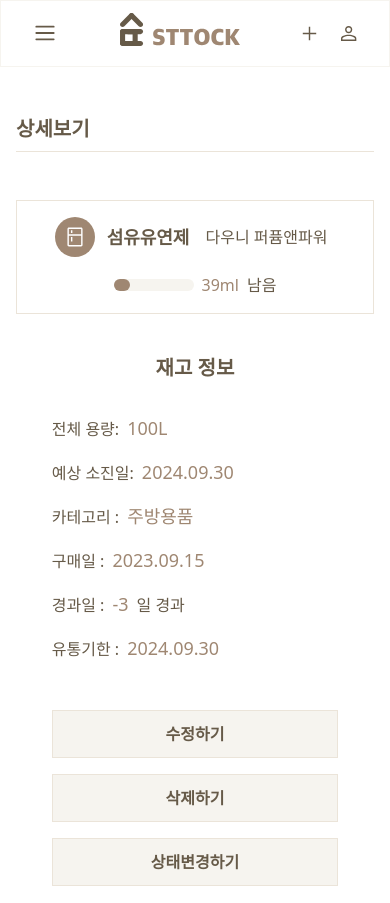
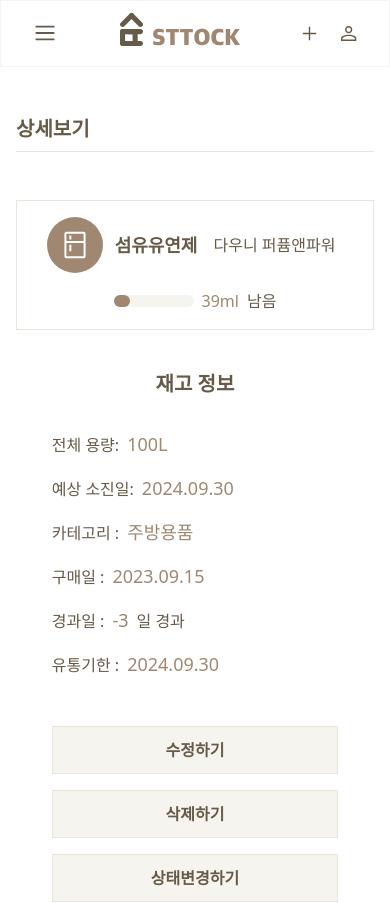
Before and after one commit to Team-Sttock/FE, a Next.js app: page /detail in a window 390 px wide. Shown: the top 903 px of the page. Built offline with nearby package versions, Linux system fonts and the light colour scheme.

Commit message:
feat : 반응형 선택자 classnames로 정렬

```diff
--- a/pages/detail.tsx
+++ b/pages/detail.tsx
@@ -57,12 +57,22 @@ export default function Page() {
           <hr className="relative w-full border-1 border-beige " />
         </div>
 
-        <div className="border border-beige flex sm:flex-row flex-col items-center justify-around m-auto w-full max-w-3xl md:py-6 sm:px-0 px-4 py-4 min-w-fit-content">
-          <div className="relative flex flex-row justify-center items-center m-auto mb-4 sm:mb-0">
+        <div
+          className={classNames(
+            'flex flex-col items-center justify-around w-full max-w-3xl min-w-fit-content border border-beige m-auto px-4 py-4 ',
+            'sm:flex-row sm:py-6 sm:px-0'
+          )}
+        >
+          <div
+            className={classNames(
+              'relative flex flex-row justify-center items-center m-auto mb-4',
+              'sm:mb-0'
+            )}
+          >
             <img
               src="/icons/kitchen-icon.svg"
               alt="icon"
-              className="w-10 h-10 md:w-12 md:h-12 lg:mr-8 mr-3"
+              className={classNames('w-14 h-14  mr-3', 'lg:mr-8')}
             />
             <p className="text-dark-brown text-lg font-bold whitespace-nowrap mr-2">
               {data.name}
@@ -72,21 +82,21 @@ export default function Page() {
             </span>
           </div>
 
-          <div className="relative flex flex-wrap items-center sm:space-x-1 m-auto">
-            <div className="w-20 sm:w-32 md:w-52 h-3 bg-ivory rounded-full mr-2 ">
+          <div className="relative flex flex-wrap items-center m-auto sm:space-x-1">
+            <div className="w-20 h-3 bg-ivory rounded-full mr-2 sm:w-32 md:w-52 ">
               <div className="w-[20%] h-3 bg-light-brown rounded-full"></div>
             </div>
 
-            <span className="text-light-brown  mr-2">{data.remain}</span>
+            <span className="text-light-brown mr-2">{data.remain}</span>
             <p className="text-dark-brown">남음</p>
           </div>
         </div>
 
         <div className="flex justify-center w-[80%] mt-10 mb-8 flex-col sm:flex-row sm:mb-10">
-          <h3 className="text-dark-brown md:text-base text-xl font-bold mb-8 text-center sm:mr-10">
+          <h3 className="text-dark-brown text-xl font-bold mb-8 text-center sm:mr-10 md:text-base">
             재고 정보
           </h3>
-          <div className="flex flex-col text-dark-brown text-base space-y-4  sm:mt-0">
+          <div className="flex flex-col text-dark-brown text-base space-y-4 sm:mt-0">
             <p>
               전체 용량:
               <SpanComponent>{data.amount}</SpanComponent>
@@ -113,10 +123,10 @@ export default function Page() {
             </p>
           </div>
         </div>
-        <div className="flex flex-col sm:flex-row items-center justify-center w-[80%] space-y-4 sm:space-y-0 sm:space-x-8 mt-4 max-w-xl m-auto">
-          <Button className="w-full sm:w-40 h-12">수정하기</Button>
-          <Button className="w-full sm:w-40 h-12">삭제하기</Button>
-          <Button className="w-full sm:w-40 h-12">상태변경하기</Button>
+        <div className="flex flex-col sm:flex-row items-center justify-center w-[80%] space-y-4 mt-4 max-w-xl m-auto sm:space-y-0 sm:space-x-8 ">
+          <Button className="w-full h-12 sm:w-40">수정하기</Button>
+          <Button className="w-full h-12 sm:w-40">삭제하기</Button>
+          <Button className="w-full h-12 sm:w-40">상태변경하기</Button>
         </div>
       </div>
       <footer className="h-[300px] bg-ivory">푸터</footer>
@@ -128,9 +138,9 @@ interface SpanComponentProps {
   children: React.ReactNode
 }
 
-export const SpanComponent: React.FC<SpanComponentProps> = ({ children }) => {
+const SpanComponent = ({ children }: SpanComponentProps) => {
   return (
-    <span className={`text-light-brown inline sm:mx-4 mx-2 text-lg `}>
+    <span className={`text-light-brown inline sm:mx-4 mx-2 text-lg`}>
       {children}
     </span>
   )
```
